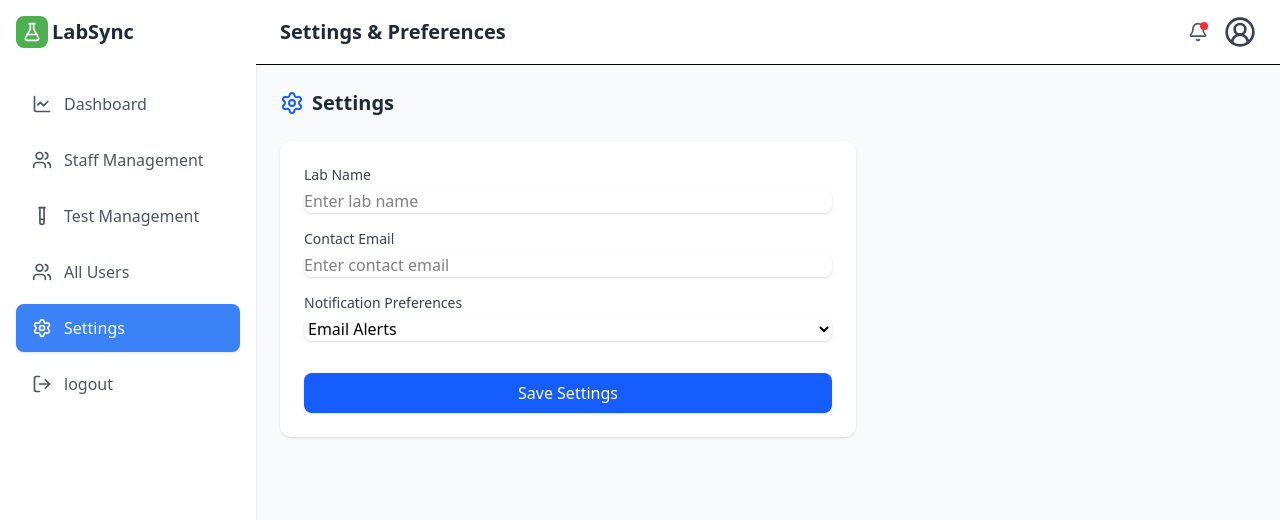
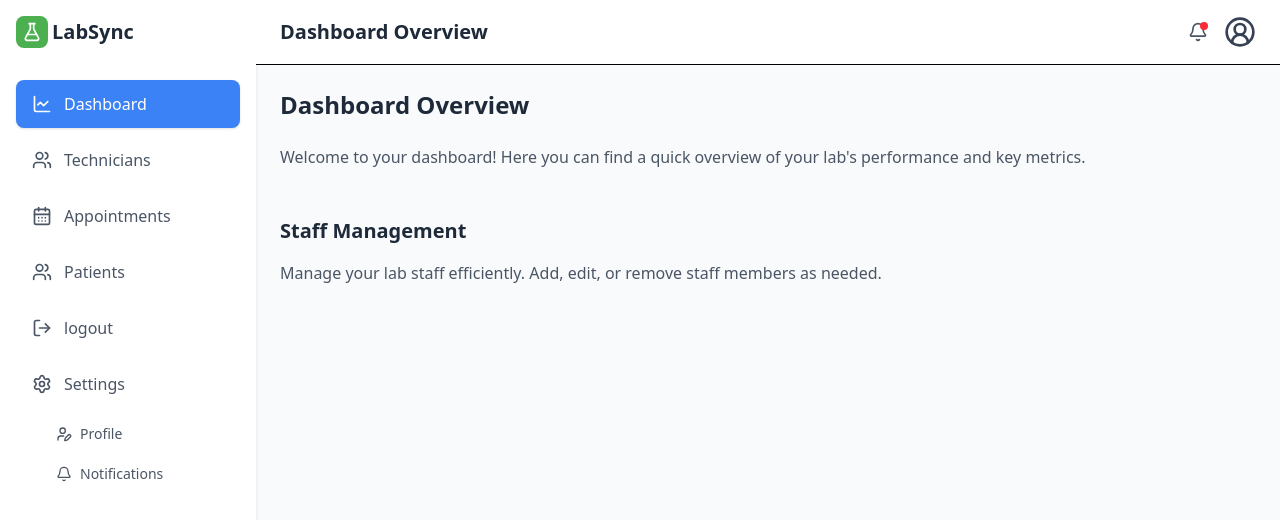
Before and after one commit to ApexAchievers/labsync, a React (Vite) app: page /manager-dashboard in a window 1280 px wide. Both pictures are taken after a click on the button "Settings". Shown: the top 520 px of the page. Built offline with nearby package versions, Linux system fonts and the light colour scheme; no server answers.

Commit message:
Enhance dashboard and settings functionality with staff management, profile editing, and notification preferences

```diff
--- a/src/components/DashboardContent.jsx
+++ b/src/components/DashboardContent.jsx
@@ -1,30 +1,29 @@
 import React from 'react';
 import { TrendingUp, Clock, Percent, AlertTriangle } from 'lucide-react';
+import StaffManagement from './StaffManagement';
 
-const stats = [
-  { label: 'Completed Tests', value: 1240, icon: TrendingUp },
-  { label: 'Pending Samples', value: 87, icon: Clock },
-  { label: 'Success Rate', value: '97%', icon: Percent },
-  { label: 'Issues Reported', value: 5, icon: AlertTriangle },
-];
+
 
 export default function DashboardContent() {
   return (
+    <>
+    <div>
+      <h1 className="text-2xl font-semibold text-gray-800 mb-6">Dashboard Overview</h1>
+      <p className="text-gray-600 mb-4">
+        Welcome to your dashboard! Here you can find a quick overview of your lab's performance and key metrics.
+      </p>
+    </div>
+
     <div className="grid grid-cols-1 sm:grid-cols-2 lg:grid-cols-4 gap-6">
-      {stats.map(({ label, value, icon: Icon }) => (
-        <div
-          key={label}
-          className="bg-white rounded-xl shadow p-4 flex items-center space-x-4"
-        >
-          <div className="p-2 bg-blue-100 text-blue-600 rounded-lg">
-            <Icon className="w-6 h-6" />
-          </div>
-          <div>
-            <p className="text-sm text-gray-500">{label}</p>
-            <h4 className="text-lg font-semibold text-gray-800">{value}</h4>
-          </div>
-        </div>
-      ))}
+
     </div>
+    <div className="mt-8">
+      <h2 className="text-xl font-semibold text-gray-800 mb-4">Staff Management</h2>
+      <p className="text-gray-600 mb-4">
+        Manage your lab staff efficiently. Add, edit, or remove staff members as needed.
+      </p>
+
+    </div>
+    </>
   );
 }
--- a/src/components/ManagerSidebar.jsx
+++ b/src/components/ManagerSidebar.jsx
@@ -1,16 +1,19 @@
 import React from 'react';
-import { ChartLine, Users, Package, TestTube, ChartBar, LogOutIcon, Settings, FlaskConical,  } from 'lucide-react';
+import { ChartLine, Users, Package, CalendarDays, TestTube, ChartBar, LogOutIcon, Settings, FlaskConical, UserPen, Bell } from 'lucide-react';
+import { useState } from 'react'; // ← Add useState here
+
 
 const menuItems = [
   { id: 'dashboard', label: 'Dashboard', icon: ChartLine },
-  { id: 'staff', label: 'Staff Management', icon: Users },
-  { id: 'tests', label: 'Test Management', icon: TestTube },
-  { id: 'user', label: 'All Users', icon: Users },
-  { id: 'settings', label: 'Settings', icon: Settings },
+  { id: 'staff', label: 'Technicians', icon: Users },
+  { id: 'tests', label: 'Appointments', icon: CalendarDays },
+  { id: 'user', label: 'Patients', icon: Users },
   { id: 'Logout', label: 'logout', icon: LogOutIcon },
 ];
 
 export default function Sidebar({ activeMenu, setActiveMenu }) {
+
+  const [isSettingsOpen, setIsSettingsOpen] = useState(false);
   return (
     <div className="w-64 bg-white shadow-sm">
       <div className="p-4">
@@ -26,15 +29,59 @@ export default function Sidebar({ activeMenu, setActiveMenu }) {
               key={id}
               onClick={() => setActiveMenu(id)}
               className={`w-full flex items-center space-x-3 px-4 py-3 rounded-lg transition-colors duration-200 ${activeMenu === id
-                  ? 'text-white bg-[#3b82f6] shadow-sm'
-                  : 'text-gray-600 hover:bg-gray-100 hover:text-gray-800'
+                ? 'text-white bg-[#3b82f6] shadow-sm'
+                : 'text-gray-600 hover:bg-gray-100 hover:text-gray-800'
                 }`}
             >
               <Icon className="w-5 h-5" />
               <span className="font-medium">{label}</span>
             </button>
           ))}
+
+          {/* Settings Menu */}
+          <div>
+            <button
+              onClick={() => setIsSettingsOpen(!isSettingsOpen)}
+              className={`w-full flex items-center justify-between px-4 py-3 rounded-lg transition-colors duration-200 ${activeMenu === 'settings'
+                ? 'text-white bg-[#3b82f6]'
+                : 'text-gray-600 hover:bg-gray-100 hover:text-gray-800'
+                }`}
+            >
+              <div className="flex items-center space-x-3">
+                <Settings className="w-5 h-5" />
+                <span className="font-medium">Settings</span>
+              </div>
+            </button>
+
+            {/* Submenu */}
+            {isSettingsOpen && (
+              <div className="ml-8 mt-2 space-y-1">
+                <button
+                  onClick={() => setActiveMenu('profile')}
+                  className={`w-full flex items-center space-x-2 px-2 py-2 rounded-md text-sm ${activeMenu === 'profile'
+                      ? 'bg-blue-100 text-blue-700'
+                      : 'text-gray-600 hover:text-gray-800 hover:bg-gray-50'
+                    }`}
+                >
+                  <UserPen className="w-4 h-4" />
+                  <span>Profile</span>
+                </button>
+                <button
+                  onClick={() => setActiveMenu('notifications')}
+                  className={`w-full flex items-center space-x-2 px-2 py-2 rounded-md text-sm ${activeMenu === 'notifications'
+                      ? 'bg-blue-100 text-blue-700'
+                      : 'text-gray-600 hover:text-gray-800 hover:bg-gray-50'
+                    }`}
+                >
+                  <Bell className="w-4 h-4" />
+                  <span>Notifications</span>
+                </button>
+              </div>
+            )}
+
+          </div>
         </nav>
+
       </div>
     </div>
   );
--- a/src/components/SettingsPanel.jsx
+++ b/src/components/SettingsPanel.jsx
@@ -1,32 +1,95 @@
 import React from 'react';
-import { Settings } from 'lucide-react';
+import { Settings, FileUser, Bell,Pencil } from 'lucide-react';
+import { Link } from 'react-router';
 
-export default function SettingsModule() {
+export default function SettingsPanel({ section }) {
   return (
     <div className="space-y-6 max-w-xl">
       <div className="flex items-center gap-2">
         <Settings className="w-6 h-6 text-blue-600" />
         <h2 className="text-xl font-semibold text-gray-800">Settings</h2>
       </div>
-      <form className="space-y-4 bg-white p-6 rounded-xl shadow">
+
+      {/* Render based on section */}
+      {section === 'profile' && (
+       <div className="min-h-screen bg-gray-100 py-10 px-4">
+      <div className="max-w-2xl mx-auto bg-white p-8 rounded-lg shadow-md">
+        <h1 className="text-2xl font-bold mb-6 text-center text-gray-800">
+          Your Profile
+        </h1>
+
+        <form className="space-y-6 max-w-md mx-auto">
+          {/* Full Name */}
           <div>
-          <label className="block text-sm font-medium text-gray-700">Lab Name</label>
+            <label className="block text-sm font-medium text-gray-700 mb-1">
+              Full Name
+            </label>
             <input
               type="text"
-            className="mt-1 block w-full rounded-lg border-gray-300 shadow-sm focus:ring-blue-500 focus:border-blue-500"
-            placeholder="Enter lab name"
+              name="name"
+              className="w-full border border-gray-300 rounded-md px-4 py-2 text-gray-700 focus:outline-none focus:ring-1 focus:ring-blue-400"
             />
           </div>
+
+          {/* Password */}
           <div>
-          <label className="block text-sm font-medium text-gray-700">Contact Email</label>
+            <label className="block text-sm font-medium text-gray-700 mb-1">
+              Password
+            </label>
+            <input
+              type="password"
+              name="password"
+              className="w-full border border-gray-300 rounded-md px-4 py-2 text-gray-700 focus:outline-none focus:ring-1 focus:ring-blue-400"
+            />
+          </div>
+
+          {/* Email */}
+          <div>
+            <label className="block text-sm font-medium text-gray-700 mb-1">
+              Email Address
+            </label>
             <input
               type="email"
-            className="mt-1 block w-full rounded-lg border-gray-300 shadow-sm focus:ring-blue-500 focus:border-blue-500"
-            placeholder="Enter contact email"
+              name="email"
+              className="w-full border border-gray-300 rounded-md px-4 py-2 text-gray-700 focus:outline-none focus:ring-1 focus:ring-blue-400"
             />
           </div>
+
+          {/* Phone */}
           <div>
-          <label className="block text-sm font-medium text-gray-700">Notification Preferences</label>
+            <label className="block text-sm font-medium text-gray-700 mb-1">
+              Phone Number
+            </label>
+            <input
+              type="tel"
+              name="phone"
+              className="w-full border border-gray-300 rounded-md px-4 py-2 text-gray-700 focus:outline-none focus:ring-1 focus:ring-blue-400"
+            />
+          </div>
+
+          {/* Button */}
+          <Link to={'/admin-profile'} className="pt-4 text-center">
+            <button
+              type="button"
+              className="inline-flex items-center gap-2 bg-blue-600 text-white px-6 py-2 rounded-md hover:bg-blue-700 transition duration-300"
+            >
+              <Pencil className="w-4 h-4" />
+              Edit Profile
+            </button>
+          </Link>
+        </form>
+      </div>
+    </div>
+      )}
+
+      {section === 'notifications' && (
+        <form className="space-y-4 bg-white p-6 rounded-xl shadow">
+          <div className="flex items-center gap-2 mb-4">
+            <Bell className="w-5 h-5 text-gray-700" />
+            <h3 className="text-lg font-medium text-gray-700">Notification Preferences</h3>
+          </div>
+          <div>
+            <label className="block text-sm font-medium text-gray-700">Preferred Method</label>
             <select className="mt-1 block w-full rounded-lg border-gray-300 shadow-sm focus:ring-blue-500 focus:border-blue-500">
               <option>Email Alerts</option>
               <option>SMS Alerts</option>
@@ -37,9 +100,10 @@ export default function SettingsModule() {
             type="submit"
             className="mt-4 w-full px-4 py-2 bg-blue-600 text-white rounded-lg shadow hover:bg-blue-700"
           >
-          Save Settings
+            Save Preferences
           </button>
         </form>
+      )}
     </div>
   );
 }
--- a/src/components/StaffManagement.jsx
+++ b/src/components/StaffManagement.jsx
@@ -109,7 +109,7 @@ export default function StaffManagement() {
                             }`}
                     >
                         <UserPlus className="inline-block w-4 h-4 mr-2" />
-                        Add Staff
+                        Add Technician
                     </button>
                     <button
                         onClick={() => setActiveTab('tasks')}
@@ -120,17 +120,7 @@ export default function StaffManagement() {
                     >
                         <ClipboardList className="inline-block w-4 h-4 mr-2" />
                         Assignments
-                    </button><button
-                        onClick={() => setActiveTab('assign')}
-                        className={`px-4 py-2 rounded-lg transition-colors ${activeTab === 'assign'
-                            ? 'bg-blue-600 text-white'
-                            : 'bg-white text-gray-700 hover:bg-gray-100'
-                            }`}
-                    >
-                        <Plus className="inline-block w-4 h-4 mr-2" />
-                        Assign Task
                     </button>
-
 
                 </div>
             </div>
--- a/src/pages/ManagerDashboard.jsx
+++ b/src/pages/ManagerDashboard.jsx
@@ -4,9 +4,7 @@ import Sidebar from '../components/ManagerSidebar';
 import Header from '../components/Header';
 import DashboardContent from '../components/DashboardContent';
 import StaffManagement from '../components/StaffManagement';
-import InventoryManagement from '../components/InventoryManagement';
 import TestManagement from '../components/TestManagement';
-// import AnalyticsReports from '../components/AnalyticsReports';
 import SettingsPanel from '../components/SettingsPanel';
 
 export default function Dashboard() {
@@ -21,9 +19,8 @@ export default function Dashboard() {
           {activeMenu === 'dashboard' && <DashboardContent />}
           {activeMenu === 'staff' && <StaffManagement />}
           {activeMenu === 'tests' && <TestManagement />}
-          {activeMenu === 'inventory' && <InventoryManagement />}
-          {/* {activeMenu === 'analytics' && <AnalyticsReports />} */}
-          {activeMenu === 'settings' && <SettingsPanel />}
+          {activeMenu === 'profile' && <SettingsPanel section="profile" />}
+          {activeMenu === 'notifications' && <SettingsPanel section="notifications" />}
         </div>
       </div>
     </div>
```
Lines whose indentation alone changed are shown as unchanged.
